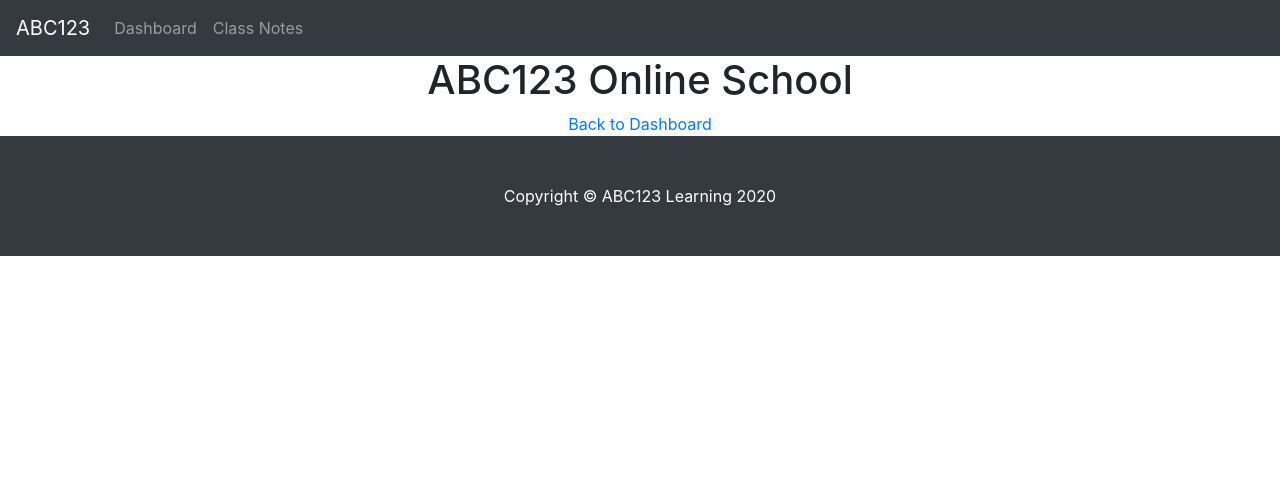
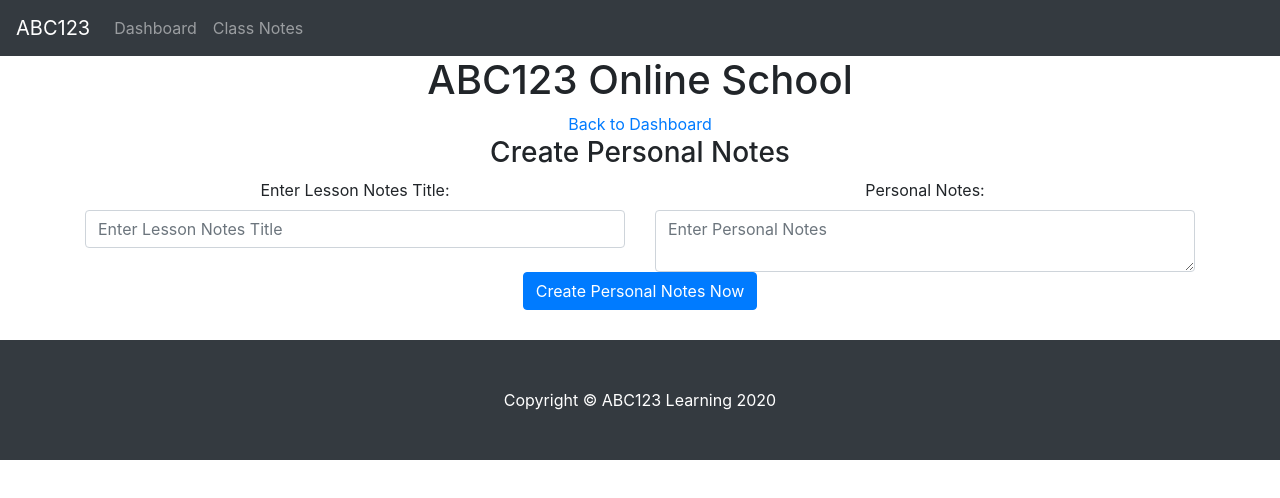
Before and after one commit to lrobert4/abc-online-school, a React (Create React App) app in the folder client/: page /notesform in a window 1280 px wide. Shown: the top 498 px of the page. Built offline with nearby package versions, Linux system fonts and the light colour scheme.

Commit message:
Added component so student can input their own notes and post them to notelist view.

```diff
--- a/client/public/css/styles.css
+++ b/client/public/css/styles.css
@@ -6,6 +6,14 @@ h1 {
     text-align: center;
 }
 
+.secondary-nav h1 {
+    text-align: center;
+}
+
 div {
     text-align: center;
 }
+
+.footer {
+    margin-top: 30px;
+}
--- a/client/src/App.js
+++ b/client/src/App.js
@@ -6,6 +6,7 @@ import SubjectLessDetails from './components/SubjectLessDetails'
 import Navigation from './components/Navigation';
 import Footer from './components/Footer';
 import NoteList from './components/NoteList';
+import NoteForm from './components/NoteForm';
 
 
 
@@ -15,7 +16,7 @@ class App extends Component {
             <Router>
                 <div className="App">
                     <Navigation/>
-                    <div>
+                    <div className="secondary-nav">
                         <h1>ABC123 Online School</h1>
                         <div>
                             <div><Link to="/">Back to Dashboard</Link></div>
@@ -27,6 +28,7 @@ class App extends Component {
                         <Route path="/subject/:id" component={Subject}/>
                         <Route path="/lessons/:id" component={SubjectLessDetails}/>
                         <Route path="/notes/" component={NoteList}/>
+                        <Route path="/notesform/" component={NoteForm}/>
                     </Switch>
                     <Footer/>
                 </div>
--- a/client/src/components/Footer.jsx
+++ b/client/src/components/Footer.jsx
@@ -5,7 +5,7 @@ export default class Footer extends Component {
         return (
             <div>
 
-                <footer className="py-5 bg-dark">
+                <footer className="py-5 bg-dark footer">
                     <div className="container">
                     <p className="m-0 text-center text-white">Copyright &copy; ABC123 Learning 2020</p>
                     </div>
--- /dev/null
+++ b/client/src/components/NoteForm.jsx
@@ -0,0 +1,73 @@
+import React, { Component } from 'react';
+import { Container, Row, Col } from 'react-bootstrap';
+import axios from 'axios';
+
+export default class NoteForm extends Component {
+
+    state = {
+        notes: [],
+        newDetails: {
+            title: '',
+            content: '',
+
+        }
+    }
+
+    handleChange = (event) => {
+
+        //Using setState to update the target form elements.
+        const newDetails = { ...this.state.newDetails }
+        newDetails[event.target.name] = event.target.value
+        this.setState({
+            newDetails
+
+        })
+    }
+    // Upon form submission send data to api. Some info will be past to Details component.
+    handleSubmit = (event) => {
+
+        console.log('handleSubmit!')
+        event.preventDefault();
+        axios.post(`/api/v1/notes/`, this.state.newDetails)
+            .then((response) => {
+                const postNote = response.data;
+                console.log(postNote)
+                this.setState({
+                    notes: postNote,
+                })
+
+            })
+
+    }
+
+
+    render() {
+        return (
+            <div>
+
+                <Container>
+                    <Row>
+                        <Col>
+                        <h3>Create Personal Notes</h3>
+                            <form onSubmit={this.handleSubmit}>
+                                <div className="row">
+                                    <div className="col">
+                                        <label>Enter Lesson Notes Title:</label>
+                                        <input type="text" className="form-control" name="title" placeholder="Enter Lesson Notes Title" onChange={this.handleChange}></input>
+                                    </div>
+                                    <div className="col">
+                                        <label>Personal Notes:</label>
+                                        <textarea type="text" className="form-control" name="content" placeholder="Enter Personal Notes" onChange={this.handleChange}></textarea>
+                                    </div>
+                                </div>
+
+                                <button className="btn btn-primary" type="submit">Create Personal Notes Now</button>
+                            </form>
+                        </Col>
+                    </Row>
+                </Container>
+
+            </div>
+        )
+    }
+}
--- a/client/src/components/NoteList.jsx
+++ b/client/src/components/NoteList.jsx
@@ -2,11 +2,12 @@ import React, { Component } from 'react';
 import { Link } from 'react-router-dom';
 import { Container, Row, Col } from 'react-bootstrap';
 import axios from 'axios';
+import NoteForm from '../components/NoteForm';
 
 class NoteList extends Component {
     state = {
         error: '',
-        notes: []
+        notes: [],
     }
 
     componentDidMount(){
@@ -24,15 +25,19 @@ class NoteList extends Component {
         }
     }
 
+
     render() {
         if (this.state.error){
             return <div>{this.state.error}</div>
         }
         return (
             <div>
-                <h1>My Notes</h1>
+
                 <Container>
+                    <h1>Professor Notes</h1>
                     <Row>
+
+
                         {this.state.notes.map(note => (
                             <Col>
                                 <div key={note.id}>
@@ -40,8 +45,33 @@ class NoteList extends Component {
                                 </div>
                             </Col>
                         ))}
+
                     </Row>
+
+
+
                 </Container>
+
+                <Container>
+                <Row>
+                    <Col>
+                    <div className="center-align">
+                        <Link to={`/notesform/`} ><button className="btn btn-primary" type="submit">Create Personal Notes Now</button></Link>
+                    </div>
+                    </Col>
+                </Row>
+                </Container>
+
+                <Container>
+                <Row>
+                    <Col>
+                        <h3>Personal Notes</h3>
+                    </Col>
+
+                </Row>
+                </Container>
+
+
             </div>
         );
     }
--- a/client/src/index.css
+++ b/client/src/index.css
@@ -11,3 +11,20 @@ code {
   font-family: source-code-pro, Menlo, Monaco, Consolas, 'Courier New',
     monospace;
 }
+
+.footer {
+  margin-top: 30px;
+}
+
+.secondary-nav h1, div {
+  text-align: center;
+}
+
+.center-align button {
+  margin-top: 20px;
+  margin-bottom: 30px;
+}
+
+h3 {
+  text-align: center;
+}
```
